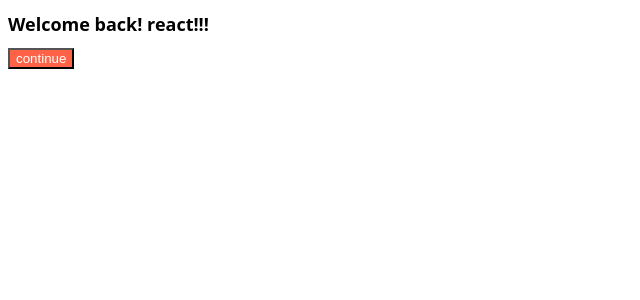
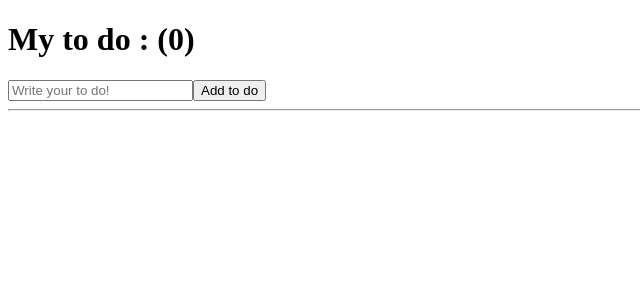
Before and after one commit to shunis/react-for-beginners, a React (Create React App) app: page / in a window 1280 px wide. Shown: the top 300 px of the page, without its empty margins (0-640 px from the left). Built offline with nearby package versions, Linux system fonts and the light colour scheme.

Commit message:
simple to do list

```diff
--- a/src/App.js
+++ b/src/App.js
@@ -1,10 +1,38 @@
-import Button from "./Button";
-import styles from "./App.module.css";
+import { useState } from "react";
+
 function App() {
+    const [toDo, setToDo] = useState("");
+    const [toDos, setToDos] = useState([]);
+    const onChange = (e) => setToDo(e.target.value);
+    const onSubmit = (e) => {
+        e.preventDefault();
+        console.log(toDo);
+        if (toDo === "") {
+            return;
+        }
+        setToDos((currentArray) => [toDo, ...currentArray]);
+        setToDo("");
+    };
+    // console.log(toDos);
+    console.log(toDos.map((item, index) => <li key={index}>{item}</li>));
     return (
         <div>
-            <h1 className={styles.title}>Welcome back! react!!!</h1>
-            <Button text={"continue"} />
+            <h1>My to do : ({toDos.length})</h1>
+            <form onSubmit={onSubmit}>
+                <input
+                    onChange={onChange}
+                    value={toDo}
+                    type="text"
+                    placeholder="Write your to do!"
+                />
+                <button>Add to do</button>
+            </form>
+            <hr />
+            <ul>
+                {toDos.map((item, index) => (
+                    <li key={index}>{item}</li>
+                ))}
+            </ul>
         </div>
     );
 }
--- a/src/index.js
+++ b/src/index.js
@@ -3,8 +3,4 @@ import ReactDOM from "react-dom/client";
 import App from "./App";
 
 const root = ReactDOM.createRoot(document.getElementById("root"));
-root.render(
-    <React.StrictMode>
-        <App />
-    </React.StrictMode>
-);
+root.render(<App />);
```
Also changed, not shown: src/App1.js (added, +29 -0 lines), src/App2.js (added, +31 -0 lines).
